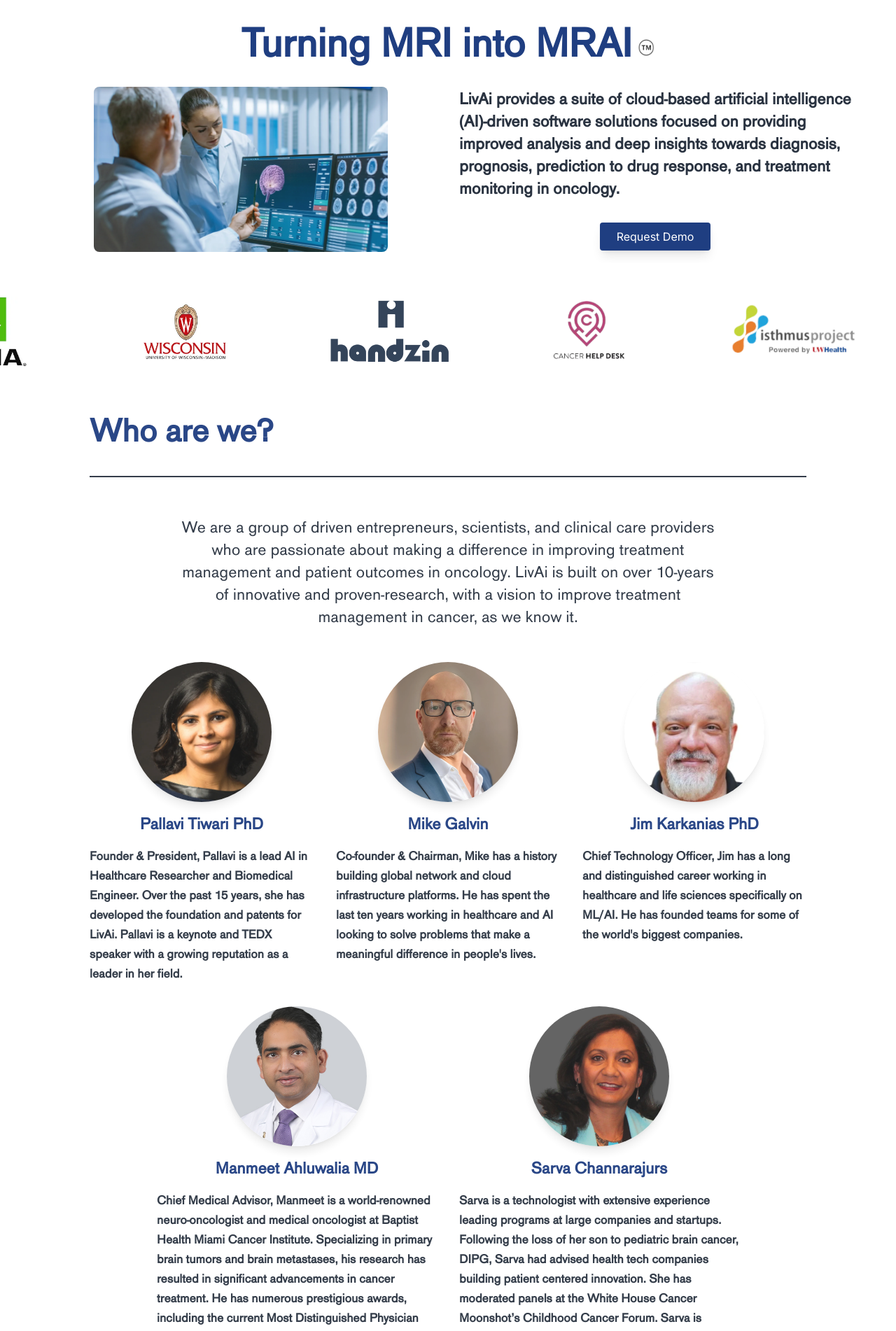
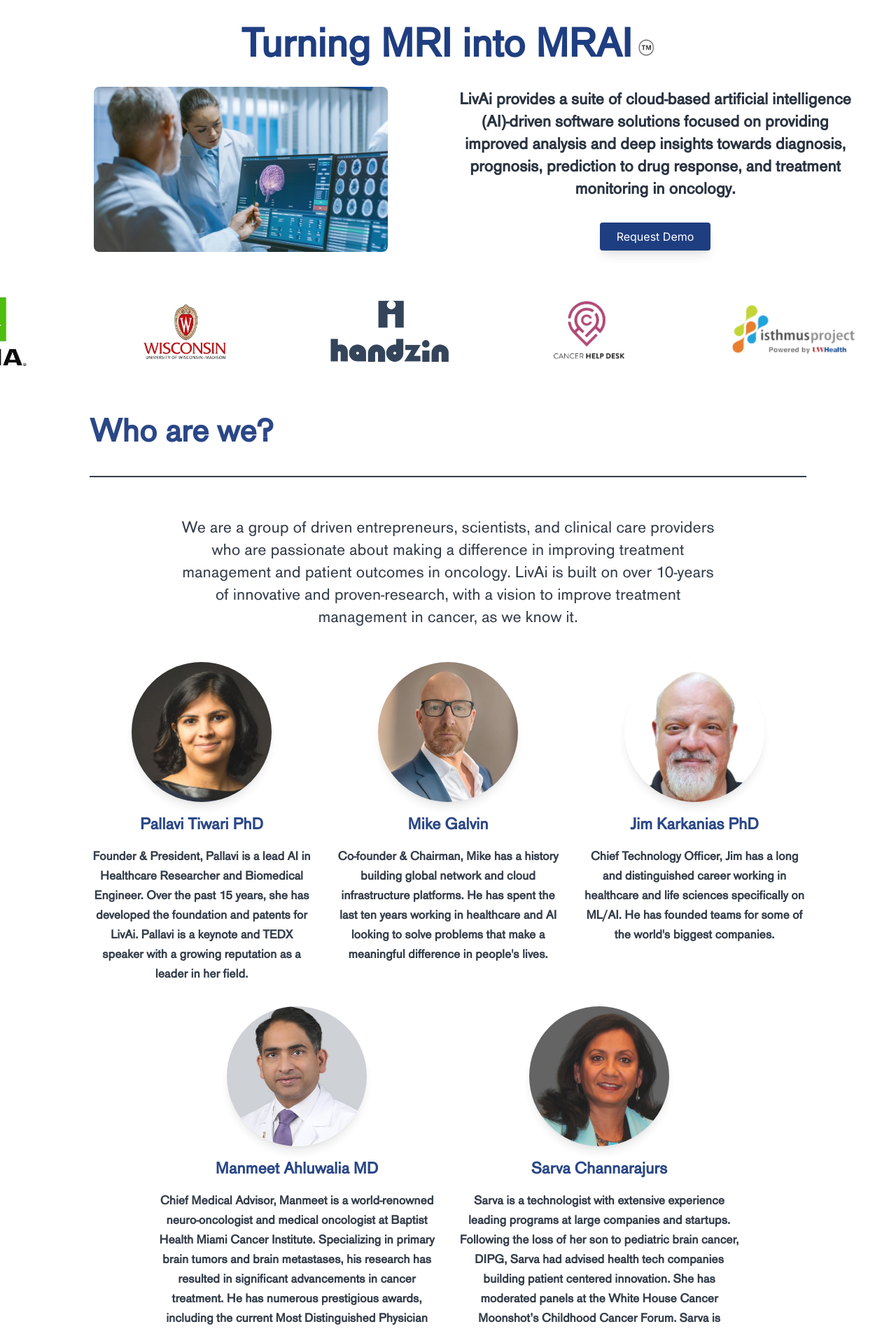
Before and after one commit to ChristopherCarlton/LivAi, a Next.js app: page / in a window 1280 px wide. Shown: the part 580-2482 px from the top of the page at 70% size. Built offline with nearby package versions, Linux system fonts and the light colour scheme.

Commit message:
pallavi changes

```diff
--- a/src/app/about/page.tsx
+++ b/src/app/about/page.tsx
@@ -20,7 +20,7 @@ const About = () => {
                 <Image src="/images/PallaviTiwari.png" alt="Pallavi Tiwari PhD" width={200} height={200} className="w-[200px] h-[200px] object-cover mx-auto rounded-full mb-4 hover:scale-110 transition-transform duration-300 shadow-lg" />
               </a>
               <h3 className="text-2xl font-semibold text-primary mb-4">Pallavi Tiwari PhD</h3>
-              <p className="text-left text-sm sm:text-md md:text-lg lg:text-lg text-gray-800 max-w-[400px] mx-auto">
+              <p className="text-center text-sm sm:text-md md:text-lg lg:text-lg text-gray-800 max-w-[400px] mx-auto">
                 Founder &amp; President, Pallavi is a lead AI in Healthcare Researcher and Biomedical Engineer. Over the past 15 years, she has developed the foundation and patents for LivAi. Pallavi is a keynote and TEDX speaker with a growing reputation as a leader in her field.
               </p>
             </div>
@@ -29,7 +29,7 @@ const About = () => {
                 <Image src="/images/MikeGalvin.png" alt="Mike Galvin" width={200} height={200} className="w-[200px] h-[200px] object-cover mx-auto rounded-full mb-4 hover:scale-110 transition-transform duration-300 shadow-lg" />
               </a>
               <h3 className="text-2xl font-semibold text-primary mb-4">Mike Galvin</h3>
-              <p className="text-left text-sm sm:text-md md:text-lg lg:text-lg text-gray-800 max-w-[400px] mx-auto">
+              <p className="text-center text-sm sm:text-md md:text-lg lg:text-lg text-gray-800 max-w-[400px] mx-auto">
                 Co-founder &amp; Chairman, Mike has a history building global network and cloud infrastructure platforms. He has spent the last ten years working in healthcare and AI looking to solve problems that make a meaningful difference in people&apos;s lives.
               </p>
             </div>
@@ -38,7 +38,7 @@ const About = () => {
                 <Image src="/images/JimKarkanias.png" alt="Jim Karkanias PhD" width={200} height={200} className="w-[200px] h-[200px] object-cover mx-auto rounded-full mb-4 hover:scale-110 transition-transform duration-300 shadow-lg" />
               </a>
               <h3 className="text-2xl font-semibold text-primary mb-4">Jim Karkanias PhD</h3>
-              <p className="text-left text-sm sm:text-md md:text-lg lg:text-lg text-gray-800 max-w-[400px] mx-auto">
+              <p className="text-center text-sm sm:text-md md:text-lg lg:text-lg text-gray-800 max-w-[400px] mx-auto">
                 Chief Technology Officer, Jim has a long and distinguished career working in healthcare and life sciences specifically on ML/AI. He has founded teams for some of the world&apos;s biggest companies.
               </p>
             </div>
@@ -49,7 +49,7 @@ const About = () => {
                 <Image src="/images/ManmeetAhluwalia.png" alt="Manmeet Ahluwalia MD" width={200} height={200} className="w-[200px] h-[200px] object-cover mx-auto rounded-full mb-4 hover:scale-110 transition-transform duration-300 shadow-lg" />
               </a>
               <h3 className="text-2xl font-semibold text-primary mb-4">Manmeet Ahluwalia MD</h3>
-              <p className="text-left text-sm sm:text-md md:text-lg lg:text-lg text-gray-800 max-w-[400px] mx-auto">
+              <p className="text-center text-sm sm:text-md md:text-lg lg:text-lg text-gray-800 max-w-[400px] mx-auto">
                 Chief Medical Advisor, Manmeet is a world-renowned neuro-oncologist and medical oncologist at Baptist Health Miami Cancer Institute. Specializing in primary brain tumors and brain metastases, his research has resulted in significant advancements in cancer treatment. He has numerous prestigious awards, including the current Most Distinguished Physician Award of AAPI and ASCO Fellowship.
               </p>
             </div>
@@ -58,7 +58,7 @@ const About = () => {
                 <Image src="/images/SarvaChannarajurs.jpeg" alt="Sarva Channarajurs" width={200} height={200} className="w-[200px] h-[200px] object-cover mx-auto rounded-full mb-4 hover:scale-110 transition-transform duration-300 shadow-lg" />
               </a>
               <h3 className="text-2xl font-semibold text-primary mb-4">Sarva Channarajurs</h3>
-              <p className="text-left text-sm sm:text-md md:text-lg lg:text-lg text-gray-800 max-w-[400px] mx-auto">
+              <p className="text-center text-sm sm:text-md md:text-lg lg:text-lg text-gray-800 max-w-[400px] mx-auto">
                 Sarva is a technologist with extensive experience leading programs at large companies and startups. Following the loss of her son to pediatric brain cancer, DIPG, Sarva had advised health tech companies building patient centered innovation. She has moderated panels at the White House Cancer Moonshot’s Childhood Cancer Forum. Sarva is President and Co-Founder of Mithil Prasad Foundation.
               </p>
             </div>
--- a/src/app/components/header.tsx
+++ b/src/app/components/header.tsx
@@ -140,16 +140,24 @@ function Header() {
       {isMenuOpen && (
   <div className="md:hidden absolute top-[80px] left-0 w-full bg-[#1A3677] shadow-lg transition-all duration-700">
     <nav className="flex flex-col items-center space-y-2 sm:space-y-4 py-4">
-            {navItems.map((item, index) => (
+      {navItems.map((item, index) => {
+        const itemPath =
+          item === "Home"
+            ? "/"
+            : item === "Investors & Partners"
+            ? "/investors-&-partners"
+            : `/${item.toLowerCase().replace(/\s+/g, "-")}`; // Handle spaces in other paths
+        return (
           <a
             key={index}
-                href={item === "Home" ? "/" : `/${item.toLowerCase()}`}
+            href={itemPath}
             className="text-sm sm:text-base md:text-lg text-white hover:text-[#00BFFF] transition-colors"
             onClick={() => handleTabClick(item)} // Update active tab on click
           >
             {item}
           </a>
-            ))}
+        );
+      })}
       <a
         href="/connect"
         className="text-sm sm:text-base md:text-lg px-4 py-2 rounded-full transition-colors bg-transparent border border-[#00BFFF] text-[#00BFFF] hover:bg-[#00BFFF] hover:text-white"
@@ -160,6 +168,7 @@ function Header() {
     </nav>
   </div>
 )}
+
     </header>
   );
 
--- a/src/app/components/textAppearOnce.tsx
+++ b/src/app/components/textAppearOnce.tsx
@@ -5,7 +5,7 @@ import { useState, useEffect } from 'react';
 const TextAppearOnce = () => {
   const [displayedText, setDisplayedText] = useState('');
   const [hasScrolledToBottom, setHasScrolledToBottom] = useState(false);
-  const texts = 'Precision Beyond Sight';
+  const texts = 'Precision Beyond Sight.';
 
   useEffect(() => {
     const handleScroll = () => {
@@ -28,6 +28,13 @@ const TextAppearOnce = () => {
           setDisplayedText(texts.slice(0, charIndex));
           charIndex++;
           timeout = setTimeout(typeText, 100); // Typing speed (in ms)
+        } else {
+          // Reset the text and start again for looping effect
+          setTimeout(() => {
+            charIndex = 0;
+            setDisplayedText('');
+            typeText();
+          }, 5000); // 5-second pause before looping (in ms)
         }
       };
 
--- a/src/app/components/textAppearfade.tsx
+++ b/src/app/components/textAppearfade.tsx
@@ -7,9 +7,9 @@ const TextAppearFade = () => {
   const [displayedText, setDisplayedText] = useState('');
   const [isRemoving, setIsRemoving] = useState(false);
   const texts = [
-    'Global Reach',
-    'Secure Platform',
-    'Instant Results'
+    'Global Reach.',
+    'Secure Platform.',
+    'Instant Results.'
   ];
 
   useEffect(() => {
--- a/src/app/investors-&-partners/page.tsx
+++ b/src/app/investors-&-partners/page.tsx
@@ -9,10 +9,32 @@ const Video: React.FC = () => {
         loop
         muted
         playsInline
-        className="absolute inset-0 w-screen h-full object-cover"
+        className="absolute inset-0 w-full h-full object-cover"
       ></video>
     </div>
   );
 };
 
 export default Video;
+
+
+
+
+// import React from 'react';
+
+// const Video: React.FC = () => {
+//   return (
+//     <div className="relative w-full h-screen">
+//       <video
+//         src="/images/LivAI-V.mp4"
+//         autoPlay
+//         loop
+//         muted
+//         playsInline
+//         className="absolute inset-0 w-screen h-full object-cover"
+//       ></video>
+//     </div>
+//   );
+// };
+
+// export default Video;
--- a/src/app/page.tsx
+++ b/src/app/page.tsx
@@ -59,26 +59,18 @@ function Page() {
             style={{ maxHeight: '500px' }}
           ></video>
         </div>
-        {/* <div className="absolute inset-0 flex flex-col justify-end items-center text-center pb-8">
-          <h1 className="text-3xl sm:text-4xl md:text-6xl lg:text-7xl text-white pb-16">
-            AI-Powered Cancer Diagnostics <br />Using Medical Imaging
-          </h1>
-        </div> */}
-
         {/* Existing div for larger screens */}
         <div className="hidden sm:flex absolute inset-0 flex-col justify-end items-center text-center pb-8">
           <h1 className="text-3xl sm:text-4xl md:text-6xl lg:text-7xl text-white pb-16">
             AI-Powered Cancer Diagnostics <br />Using Medical Imaging
           </h1>
         </div>
-
         {/* New div for mobile screens */}
         <div className="flex sm:hidden absolute inset-0 flex-col justify-end items-center text-center pb-8">
           <h1 className="text-2xl text-white pb-8">
             AI-Powered Cancer Diagnostics <br />Using Medical Imaging
           </h1>
         </div>
-
       </section>
 
       <section className="pb-4 pt-4 px-4 md:px-16 bg-secondary fade-in translate-y-4 transition-opacity duration-1000">
@@ -101,7 +93,7 @@ function Page() {
             height={150}
             className="w-3/4 h-auto mb-8 md:mb-0 rounded-lg mx-auto"
           />
-          <div className="text-center md:text-left flex flex-col items-center md:items-start">
+          <div className="text-center flex flex-col items-center md:items-start">
             <p className="text-base sm:text-lg md:text-xl lg:text-2xl mb-8 text-gray-800">
               LivAi provides a suite of cloud-based artificial intelligence (AI)-driven software solutions focused on providing improved analysis and deep insights towards diagnosis, prognosis, prediction to drug response, and treatment monitoring in oncology.
             </p>
```
Also changed, not shown: src/app/products/page.tsx (+6 -5 lines). Lines whose indentation alone changed are shown as unchanged.
